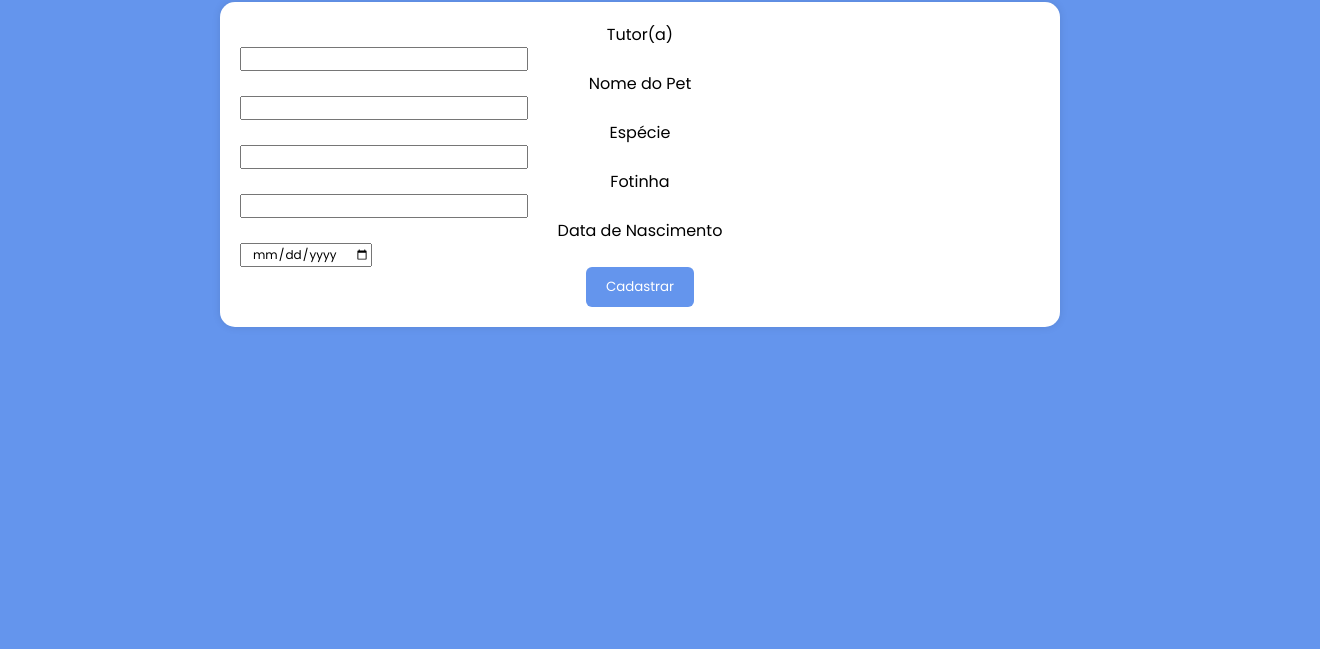
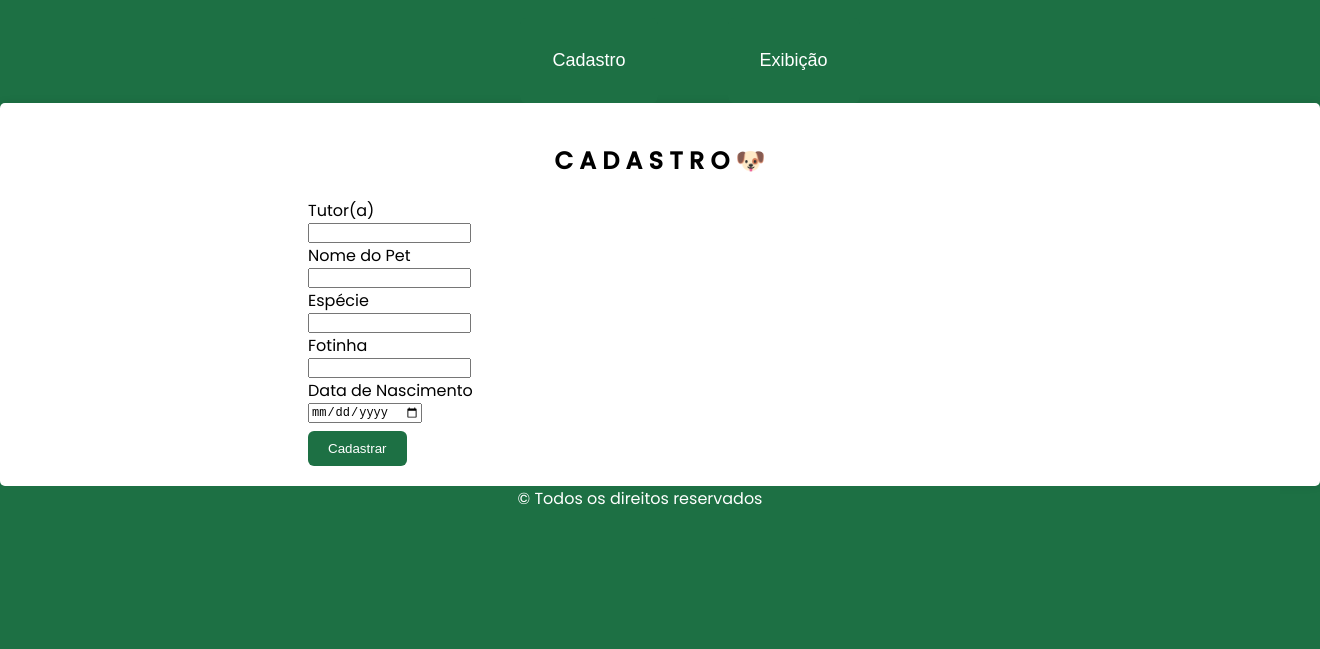
Before and after one commit to Alineevang/cadasterpets, a plain HTML site: page index.html in a window 1280 px wide. Shown: the part 151-800 px from the top of the page, 1320 px wide, since content can reach past the window. Drawn offline with Linux system fonts and the light colour scheme.

Commit message:
finalizadas com sucesso JS e html

```diff
--- a/assets/css/index.style.css
+++ b/assets/css/index.style.css
@@ -1,14 +1,10 @@
 @import url('https://fonts.googleapis.com/css2?family=Poppins:wght@100;200;300;400;500&display=swap');
 
-* {
-    font-family: "Poppins";
-}
-
 body {
-    text-align: center;
-    background-color: cornflowerblue;
+    background-color: #1d7044;
     font-family: "Poppins";
     padding-top: 70px;
+    margin: 0%;
 }
 
 .erro {
@@ -20,47 +16,107 @@ body {
 }
 
 img {
-    width: 80px;
-    height: 80px;
+    width: 30rem;
+    height: 30rem;
 }
 
 .input {
     font-size: 12px;
     display: flex;
-    padding-left: 50px;
-
-}
-
-#labelcontainer {
-    margin-top: 20px;
-    align-items: center;
 }
 
 #botao-cadastrar {
-    background-color:cornflowerblue;
+    background-color:#1d7044;
     color: #fff;
     padding: 0.62rem 1.25rem;
     border: none;
     cursor: pointer;
     border-radius: 6px;
     transition: background-color 0.3s ease, transform 0.3s ease;
+    margin-top: 0.5rem;
 }
 
-#input-birthday {
-    padding-left: 10px;
+.label {
+    justify-content: center;
 }
 
-#stylecontainer {
-    max-width: 50rem;
-    margin: 0 auto;
-    background-color: #fff;
-    padding: 1.25rem;
-    border-radius: 15px;
-    box-shadow:  0 0 0.5rem rgba(0, 0, 0, 0.1);
-    display: flex;
-    flex-direction: column;
-}
 
 #tituloprincipal {
     text-align: center;
 }
+
+#container {
+    margin: 0 auto;
+    background-color: #fff;
+    padding: 1.25rem;
+    border-radius: 0.31rem;
+    box-shadow:  0 0 0.5rem rgba(0, 0, 0, 0.1);
+    width: 100%;
+}
+
+#inputcontainer {
+    margin-left: 18rem;
+}
+
+header {
+    background: #1d7044;
+    color: white;
+    display: flex;
+    width: 100%;
+    height: 100px;
+    padding-bottom: 50px;
+    align-items: center;
+  }
+
+  #buttoncadastro{
+    background-color: #1d7044;
+    color: #fff;
+    padding: 2rem;
+    border: none;
+    cursor: pointer;
+    border-radius: 6px;
+    margin-top: 0.5rem;
+    margin-left: 100px;
+    font-size: 18px;
+
+  }
+
+  #buttonexibicao {
+    background-color: #1d7044;
+    color: #fff;
+    padding: 2rem;
+    border: none;
+    cursor: pointer;
+    border-radius: 6px;
+    margin-top: 0.5rem;
+    margin-left: 70px;
+    font-size: 18px;
+  }
+
+  footer {
+    background-color: #1d7044;
+    text-align: center;
+    color: #fff;
+    height: 80px;
+  }
+
+  h1 {
+    color: white;
+    text-align: center;
+  }
+
+  #botoes {
+    text-align: center;
+    justify-content: center;
+    align-items: center;
+    display: flex;
+  }
+
+  .hidden {
+    display: none;
+  }
+
+  .petDetalhe {
+    background-color: #fff;
+
+  }
--- a/assets/js/index.script.js
+++ b/assets/js/index.script.js
@@ -103,6 +103,10 @@ function limparInputs() {
 }
 
 function renderizarConteudo() {
+    document.getElementById("container").classList.add("hidden");
+    document.getElementById("containerLista").classList.remove("hidden");
+
+
     const listaHTML = document.getElementById('containerLista');
     listaHTML.innerHTML = '';
 
@@ -116,7 +120,7 @@ function renderizarConteudo() {
         <h2>Tutor(a): ${pet.tutor}</h2>
         <p>Nome: ${pet.nome}</p>
         <p>Espécie: ${pet.especie}</p>
-        <p>Aniversário: ${pet.birthday}</p>
+        <p>Aniversário: ${dateinPTBR(pet.birthday)}</p>
         <p>Idade: ${pet.idade}</p>
         <img src="${pet.foto}" alt="${pet.titulo}">
         `;
@@ -124,3 +128,17 @@ function renderizarConteudo() {
         listaHTML.innerHTML += petDiv;
     })
 }
+
+function voltinha() {
+    document.getElementById("container").classList.remove("hidden");
+    document.getElementById("containerLista").classList.add("hidden");
+
+}
+
+function dateinPTBR(birthday) {
+    console.log("Passou pela funcao dateinPTBR()");
+
+    let dateArray = birthday.split("-");
+    let datePTBR = dateArray[2] + "/" + dateArray[1] + "/" + dateArray[0];
+    return datePTBR;
+}
--- a/index.html
+++ b/index.html
@@ -10,12 +10,19 @@
 </head>
 
 <body>
+
+    <h1>Clínica Veterinária</h1>
+    <div id="botoes">
+    <button id="buttoncadastro" onclick="voltinha()">Cadastro</button>
+    <button id="buttonexibicao" onclick="renderizarConteudo()">Exibição</button>
+</div>
+
     <div id="container">
         <h2 id="tituloprincipal">
-            Clínica Veterinária
+           C A D A S T R O 🐶
         </h2>
 
-        <div id="stylecontainer">
+
         <div id="inputcontainer">
             <label for="label-tutor" class="label">Tutor(a)</label>
             <input type="text" id="input-tutor" name="input-tutor" class="input">
@@ -37,11 +44,12 @@
 
         </div>
     </div>
+
+    <div id="containerLista" class="hidden">
+
     </div>
 
-    <div id="containerLista">
-
-    </div>
+    <footer>© Todos os direitos reservados</footer>
 
 </body>
 
```
Lines whose indentation alone changed are shown as unchanged.
